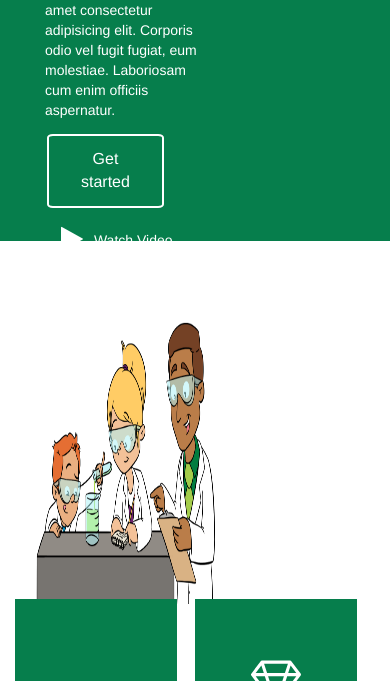
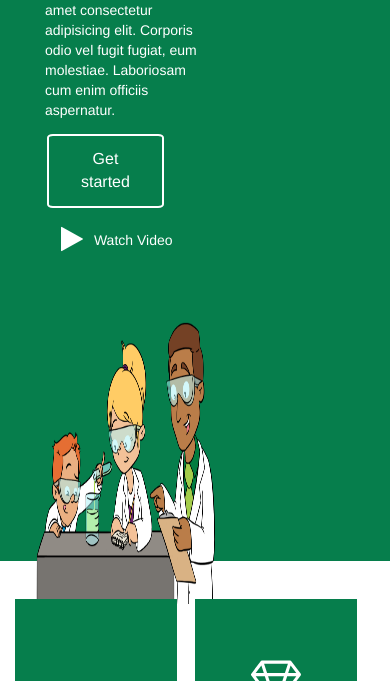
Before and after one commit to AliTH1/Impact-Template, a plain HTML site: page index.html in a window 390 px wide. Shown: the part 359-1040 px from the top of the page. Drawn offline with nearby package versions, Linux system fonts and the light colour scheme.

Commit message:
with media query

```diff
--- a/css/style.css
+++ b/css/style.css
@@ -8,6 +8,13 @@
     background-size: cover;
     background-color: rgb(6, 126, 76);
 }
+
+@media screen and (max-width: 770px) {
+  .amain {
+    height: 920px;
+  }
+}
+
 
 .ahead{
     min-height: 35px;
--- a/index.html
+++ b/index.html
@@ -87,7 +87,7 @@
 
                     <div class="acenter-content-right">
                         <div class="div-img-scientic">
-                            <img class="img-scientic img-responsive" src="img/website_2v5_smaller.webp" alt="">
+                            <img class="img-scientic" src="img/website_2v5_smaller.webp" alt="">
                         </div>
                     </div>
                 </div>
```
